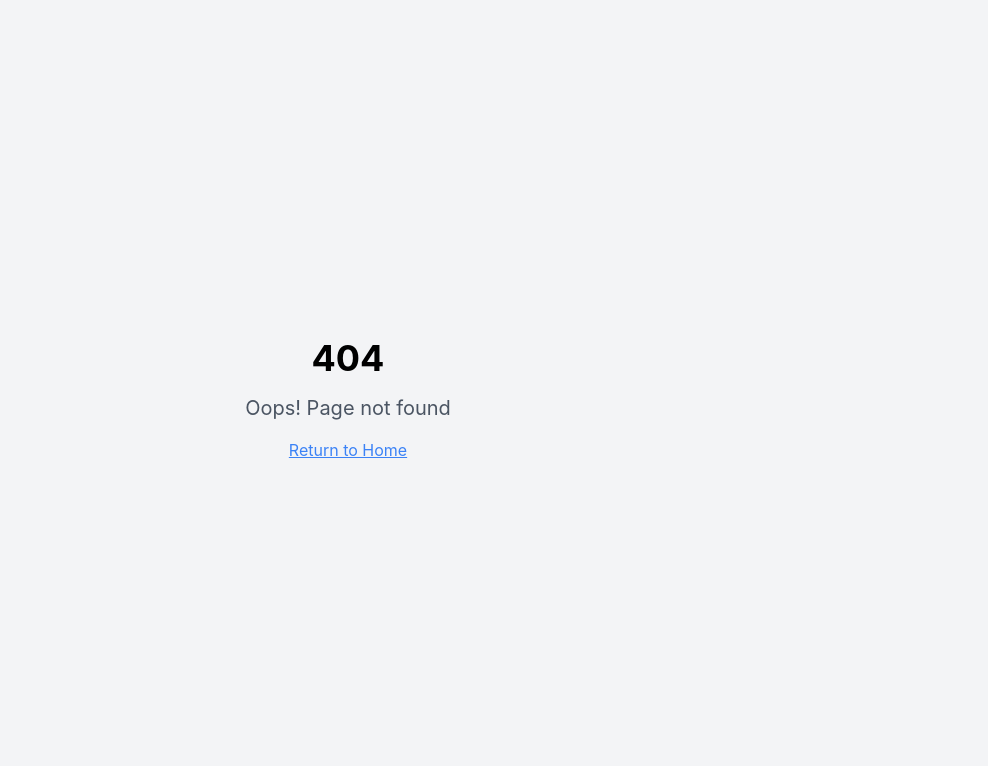
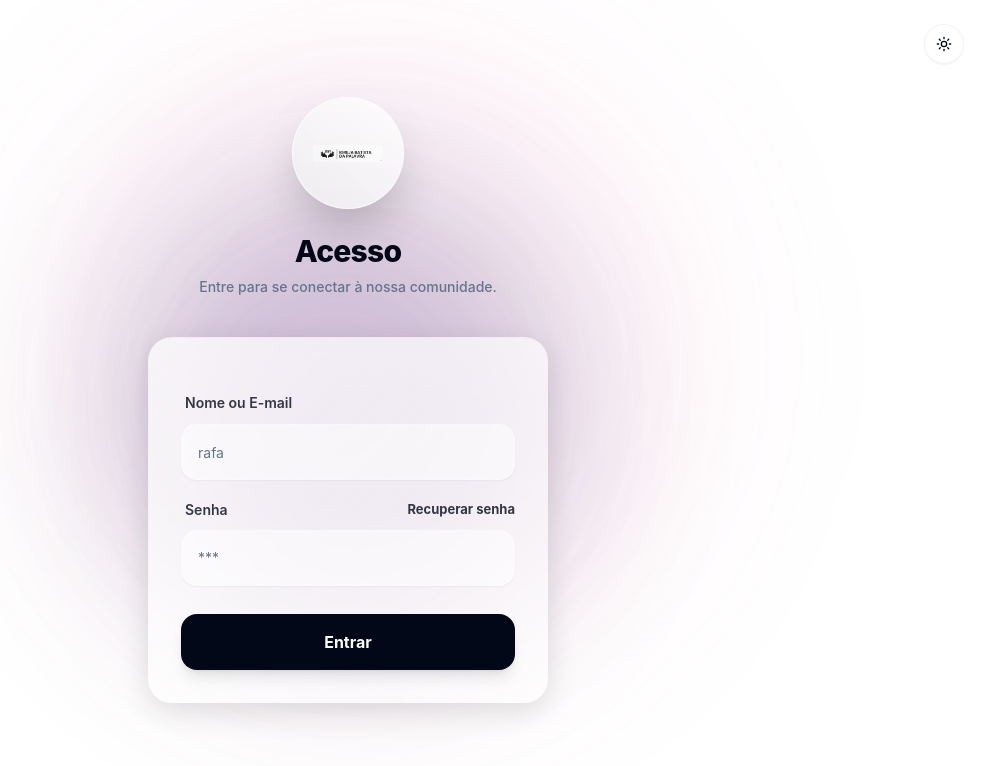
Before and after one commit to rafaeRodrigues/https-github.com-rafaeRodrigues-biblia-2, a React (Vite) app: page /login in a window 1280 px wide. Before the commit this address had no page. Shown: the top 766 px of the page, without its empty margins (292-1280 px from the left). Built offline with nearby package versions, Linux system fonts and the light colour scheme.

Commit message:
feat: Implement login screen with theme switching and animations

```diff
--- a/src/App.tsx
+++ b/src/App.tsx
@@ -1,7 +1,8 @@
-import { BrowserRouter, Routes, Route } from 'react-router-dom'
+import { BrowserRouter, Routes, Route, Navigate } from 'react-router-dom'
 import { Toaster } from '@/components/ui/toaster'
 import { Toaster as Sonner } from '@/components/ui/sonner'
 import { TooltipProvider } from '@/components/ui/tooltip'
+import { ThemeProvider } from '@/components/theme-provider'
 import Index from './pages/Index'
 import Church from './pages/Church'
 import Events from './pages/Events'
@@ -10,8 +11,18 @@ import Bible from './pages/Bible'
 import Plans from './pages/Plans'
 import NotFound from './pages/NotFound'
 import Layout from './components/Layout'
+import Login from './pages/Login'
+
+const ProtectedRoute = ({ children }: { children: React.ReactNode }) => {
+  const isAuthenticated = localStorage.getItem('auth') === 'true'
+  if (!isAuthenticated) {
+    return <Navigate to="/login" replace />
+  }
+  return <>{children}</>
+}
 
 const App = () => (
+  <ThemeProvider defaultTheme="system" storageKey="vite-ui-theme">
     <BrowserRouter
       future={{ v7_startTransition: false, v7_relativeSplatPath: false }}
     >
@@ -19,7 +30,14 @@ const App = () => (
         <Toaster />
         <Sonner />
         <Routes>
-        <Route element={<Layout />}>
+          <Route path="/login" element={<Login />} />
+          <Route
+            element={
+              <ProtectedRoute>
+                <Layout />
+              </ProtectedRoute>
+            }
+          >
             <Route path="/" element={<Index />} />
             <Route path="/igreja" element={<Church />} />
             <Route path="/campus" element={<Events />} />
@@ -31,6 +49,7 @@ const App = () => (
         </Routes>
       </TooltipProvider>
     </BrowserRouter>
+  </ThemeProvider>
 )
 
 export default App
--- a/src/components/Layout.tsx
+++ b/src/components/Layout.tsx
@@ -1,14 +1,8 @@
 import { Outlet, Link, useLocation } from 'react-router-dom'
-import {
-  Home,
-  MapPin,
-  LayoutGrid,
-  Settings,
-  Bell,
-  UserCircle,
-} from 'lucide-react'
+import { Home, MapPin, LayoutGrid, Bell, UserCircle } from 'lucide-react'
 import { cn } from '@/lib/utils'
 import logoUrl from '@/assets/1000486575-fd3e2.png'
+import { ThemeToggle } from '@/components/theme-toggle'
 
 const ChurchIcon = ({ className }: { className?: string }) => (
   <svg
@@ -76,10 +70,14 @@ export default function Layout() {
               className="h-8 w-auto object-contain object-left invert mix-blend-multiply dark:invert-0 dark:mix-blend-screen opacity-90"
             />
           </div>
-          <div className="flex items-center gap-3 text-muted-foreground shrink-0">
-            <Settings className="w-5 h-5" />
-            <Bell className="w-5 h-5" />
-            <UserCircle className="w-6 h-6" />
+          <div className="flex items-center gap-1 text-muted-foreground shrink-0">
+            <ThemeToggle className="w-9 h-9" />
+            <div className="w-9 h-9 flex items-center justify-center hover:bg-muted rounded-full cursor-pointer transition-colors">
+              <Bell className="w-5 h-5" />
+            </div>
+            <div className="w-9 h-9 flex items-center justify-center hover:bg-muted rounded-full cursor-pointer transition-colors">
+              <UserCircle className="w-6 h-6 text-foreground/80" />
+            </div>
           </div>
         </header>
 
--- /dev/null
+++ b/src/components/theme-provider.tsx
@@ -0,0 +1,9 @@
+import * as React from 'react'
+import { ThemeProvider as NextThemesProvider } from 'next-themes'
+
+export function ThemeProvider({
+  children,
+  ...props
+}: React.ComponentProps<typeof NextThemesProvider>) {
+  return <NextThemesProvider {...props}>{children}</NextThemesProvider>
+}
--- /dev/null
+++ b/src/components/theme-toggle.tsx
@@ -0,0 +1,23 @@
+import * as React from 'react'
+import { Moon, Sun } from 'lucide-react'
+import { useTheme } from 'next-themes'
+
+import { Button } from '@/components/ui/button'
+import { cn } from '@/lib/utils'
+
+export function ThemeToggle({ className }: { className?: string }) {
+  const { theme, setTheme } = useTheme()
+
+  return (
+    <Button
+      variant="ghost"
+      size="icon"
+      onClick={() => setTheme(theme === 'light' ? 'dark' : 'light')}
+      className={cn('rounded-full transition-colors', className)}
+    >
+      <Sun className="h-[1.2rem] w-[1.2rem] rotate-0 scale-100 transition-all dark:-rotate-90 dark:scale-0" />
+      <Moon className="absolute h-[1.2rem] w-[1.2rem] rotate-90 scale-0 transition-all dark:rotate-0 dark:scale-100" />
+      <span className="sr-only">Toggle theme</span>
+    </Button>
+  )
+}
--- a/src/main.css
+++ b/src/main.css
@@ -240,6 +240,37 @@
     }
   }
 
+  @keyframes blob {
+    0% {
+      transform: translate(0px, 0px) scale(1);
+    }
+    33% {
+      transform: translate(30px, -50px) scale(1.1);
+    }
+    66% {
+      transform: translate(-20px, 20px) scale(0.9);
+    }
+    100% {
+      transform: translate(0px, 0px) scale(1);
+    }
+  }
+
+  @keyframes pulse-cross {
+    0% {
+      transform: scale(0.9);
+      opacity: 0.6;
+    }
+    50% {
+      transform: scale(1.2);
+      opacity: 1;
+      filter: drop-shadow(0 0 8px rgba(255, 255, 255, 0.6));
+    }
+    100% {
+      transform: scale(0.9);
+      opacity: 0.6;
+    }
+  }
+
   .animate-accordion-down {
     animation: accordion-down 0.2s ease-out;
   }
@@ -287,4 +318,20 @@
   .animate-spotlight {
     animation: spotlight 2s ease forwards;
   }
+
+  .animate-blob {
+    animation: blob 7s infinite;
+  }
+
+  .animate-pulse-cross {
+    animation: pulse-cross 1.5s ease-in-out infinite;
+  }
+
+  .animation-delay-2000 {
+    animation-delay: 2s;
+  }
+
+  .animation-delay-4000 {
+    animation-delay: 4s;
+  }
 }
--- /dev/null
+++ b/src/pages/Login.tsx
@@ -0,0 +1,141 @@
+import { useState } from 'react'
+import { useNavigate } from 'react-router-dom'
+import { Cross } from 'lucide-react'
+import { Button } from '@/components/ui/button'
+import { Input } from '@/components/ui/input'
+import { Label } from '@/components/ui/label'
+import { useToast } from '@/hooks/use-toast'
+import { ThemeToggle } from '@/components/theme-toggle'
+import logoUrl from '@/assets/1000486575-fd3e2.png'
+
+export default function Login() {
+  const [username, setUsername] = useState('')
+  const [password, setPassword] = useState('')
+  const [isLoading, setIsLoading] = useState(false)
+  const navigate = useNavigate()
+  const { toast } = useToast()
+
+  const handleLogin = (e: React.FormEvent) => {
+    e.preventDefault()
+    setIsLoading(true)
+
+    setTimeout(() => {
+      if (username.trim().toLowerCase() === 'rafa' && password === '123') {
+        localStorage.setItem('auth', 'true')
+        navigate('/')
+        toast({
+          title: 'Bem-vindo de volta!',
+          description: 'Login realizado com sucesso.',
+        })
+      } else {
+        toast({
+          variant: 'destructive',
+          title: 'Acesso negado',
+          description: 'Credenciais inválidas. Tente rafa / 123.',
+        })
+      }
+      setIsLoading(false)
+    }, 1500)
+  }
+
+  return (
+    <div className="min-h-screen w-full flex flex-col items-center justify-center relative overflow-hidden bg-background">
+      {/* Creative Background */}
+      <div className="absolute inset-0 z-0 overflow-hidden pointer-events-none flex justify-center items-center">
+        <div className="absolute w-[500px] h-[500px] bg-primary/20 rounded-full mix-blend-multiply dark:mix-blend-color-dodge filter blur-[80px] opacity-70 animate-blob"></div>
+        <div className="absolute w-[400px] h-[400px] bg-purple-500/20 rounded-full mix-blend-multiply dark:mix-blend-color-dodge filter blur-[80px] opacity-70 animate-blob animation-delay-2000 translate-x-32 -translate-y-32"></div>
+        <div className="absolute w-[600px] h-[600px] bg-pink-500/10 rounded-full mix-blend-multiply dark:mix-blend-color-dodge filter blur-[80px] opacity-70 animate-blob animation-delay-4000 -translate-x-32 translate-y-32"></div>
+      </div>
+
+      <div className="absolute top-6 right-6 z-50">
+        <ThemeToggle className="bg-card/50 backdrop-blur-md shadow-sm border border-border/50" />
+      </div>
+
+      <div className="z-10 w-full max-w-md px-6 animate-fade-in-up">
+        <div className="flex flex-col items-center mb-10">
+          <div className="w-28 h-28 bg-card/80 backdrop-blur-xl rounded-full flex items-center justify-center shadow-2xl mb-6 border border-white/10 dark:border-white/5 p-5 relative overflow-hidden group">
+            <div className="absolute inset-0 bg-gradient-to-tr from-primary/10 to-transparent pointer-events-none opacity-50 group-hover:opacity-100 transition-opacity duration-500" />
+            <img
+              src={logoUrl}
+              alt="Logo Igreja"
+              className="w-full h-full object-contain invert mix-blend-multiply dark:invert-0 dark:mix-blend-screen opacity-90 relative z-10"
+            />
+          </div>
+          <h1 className="text-3xl font-extrabold tracking-tight text-foreground">
+            Acesso
+          </h1>
+          <p className="text-muted-foreground text-sm text-center mt-2 font-medium">
+            Entre para se conectar à nossa comunidade.
+          </p>
+        </div>
+
+        <form
+          onSubmit={handleLogin}
+          className="space-y-5 bg-card/60 backdrop-blur-xl p-8 rounded-3xl shadow-[0_8px_30px_rgb(0,0,0,0.12)] border border-white/10 dark:border-white/5 relative overflow-hidden"
+        >
+          <div className="absolute inset-0 bg-gradient-to-br from-white/40 to-white/0 dark:from-white/5 dark:to-transparent pointer-events-none" />
+
+          <div className="space-y-2.5 relative z-10">
+            <Label
+              htmlFor="username"
+              className="text-foreground/80 ml-1 font-semibold"
+            >
+              Nome ou E-mail
+            </Label>
+            <Input
+              id="username"
+              placeholder="rafa"
+              value={username}
+              onChange={(e) => setUsername(e.target.value)}
+              className="bg-background/50 border-white/20 dark:border-white/10 h-14 rounded-2xl px-4 text-base focus-visible:ring-primary/30 transition-all shadow-sm"
+              required
+            />
+          </div>
+
+          <div className="space-y-2.5 relative z-10">
+            <div className="flex items-center justify-between ml-1">
+              <Label
+                htmlFor="password"
+                className="text-foreground/80 font-semibold"
+              >
+                Senha
+              </Label>
+              <a
+                href="#"
+                className="text-[13px] text-primary font-bold hover:underline opacity-80 hover:opacity-100 transition-opacity"
+              >
+                Recuperar senha
+              </a>
+            </div>
+            <Input
+              id="password"
+              type="password"
+              placeholder="***"
+              value={password}
+              onChange={(e) => setPassword(e.target.value)}
+              className="bg-background/50 border-white/20 dark:border-white/10 h-14 rounded-2xl px-4 text-base focus-visible:ring-primary/30 transition-all shadow-sm"
+              required
+            />
+          </div>
+
+          <div className="pt-2 relative z-10">
+            <Button
+              type="submit"
+              className="w-full h-14 rounded-2xl font-bold text-base shadow-lg hover:shadow-xl transition-all active:scale-[0.98]"
+              disabled={isLoading}
+            >
+              {isLoading ? (
+                <div className="flex items-center gap-3">
+                  <Cross className="w-5 h-5 animate-pulse-cross text-primary-foreground" />
+                  <span>Validando...</span>
+                </div>
+              ) : (
+                'Entrar'
+              )}
+            </Button>
+          </div>
+        </form>
+      </div>
+    </div>
+  )
+}
--- a/src/pages/Management.tsx
+++ b/src/pages/Management.tsx
@@ -27,9 +27,11 @@ import {
 } from 'lucide-react'
 import { useState } from 'react'
 import { useToast } from '@/hooks/use-toast'
+import { useNavigate } from 'react-router-dom'
 
 export default function Management() {
   const { toast } = useToast()
+  const navigate = useNavigate()
   const [copied, setCopied] = useState(false)
 
   const handleCopyPix = () => {
@@ -42,6 +44,15 @@ export default function Management() {
   const handleSave = (e: React.FormEvent) => {
     e.preventDefault()
     toast({ title: 'Sucesso', description: 'Operação realizada com sucesso.' })
+  }
+
+  const handleLogout = () => {
+    localStorage.removeItem('auth')
+    toast({
+      title: 'Sessão encerrada',
+      description: 'Você saiu da sua conta com sucesso.',
+    })
+    navigate('/login')
   }
 
   return (
@@ -211,6 +222,7 @@ export default function Management() {
           </Card>
 
           <Button
+            onClick={handleLogout}
             variant="ghost"
             className="w-full text-destructive hover:bg-destructive/10 hover:text-destructive h-12"
           >
```
Also changed, not shown: 5 other files (tests, documents, lock files or other folders). Lines whose indentation alone changed are shown as unchanged.
